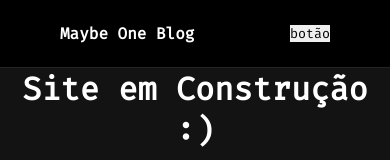
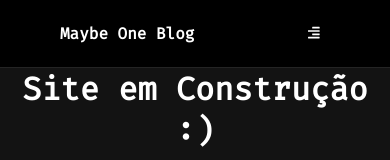
Before and after one commit to LucasMeyble/maybe-one-blog, a Vue app: page / in a window 390 px wide. Shown: the top 160 px of the page. Built offline with nearby package versions, Linux system fonts and the light colour scheme.

Commit message:
moldando botao do menu media720p

```diff
--- a/src/components/NavBar.vue
+++ b/src/components/NavBar.vue
@@ -9,7 +9,7 @@
       <router-link class="title" to="/">Maybe One Blog</router-link>
     </div>
 
-    <button id="btn-mobile">botão</button>
+    <button @click="click" id="btn-mobile"><font-awesome-icon :icon="['fas', 'align-right']"/></button>
 
     <div class="social-networks">
       <a href="https://github.com/LucasMeyble" target="_blank"><font-awesome-icon :icon="['fab', 'github']"/></a> |
@@ -18,6 +18,23 @@
     </div>
   </div>
 </template>
+
+<script>
+export default {
+  name: 'NavBar',
+    data(){
+        return{
+
+        }
+    },
+    methods: {
+        click(){
+            const nav = document.getElementById('nav');
+            nav.classList.toggle('active');
+        }
+    }
+}
+</script>
 
 <style scoped>
 
@@ -66,7 +83,15 @@ a :hover, .options :hover {
 
 @media (max-width: 720px){
   #btn-mobile {
+    padding: 10px 10px;
     display: block;
+    color: #FFF;
+    background: #000;
+    cursor: pointer;
+  }
+
+  #btn-mobile :hover{
+    color: rgb(160, 245, 245)
   }
 
   /* #nav {
@@ -75,20 +100,21 @@ a :hover, .options :hover {
   } */
 
   .options{
+    /* display: flex; */
     display: none;
-    /* display: flex; */
     flex-direction: column;
     position: absolute;
     width: 100%;
     top: 8vh;
-    right: 0px;
-    height: 92vh;
     padding-left: 60px;
     background: #000000;
+    right: 0px;
+    height: 0vh;
     z-index: 1000;
   }
 
   #nav.active .options{
+    height: 92vh;
     display: flex;
   }
 
@@ -111,6 +137,7 @@ a :hover, .options :hover {
     font-size: 16px;
   }
 
+
   .social-networks{
     display: none;
   }
```
